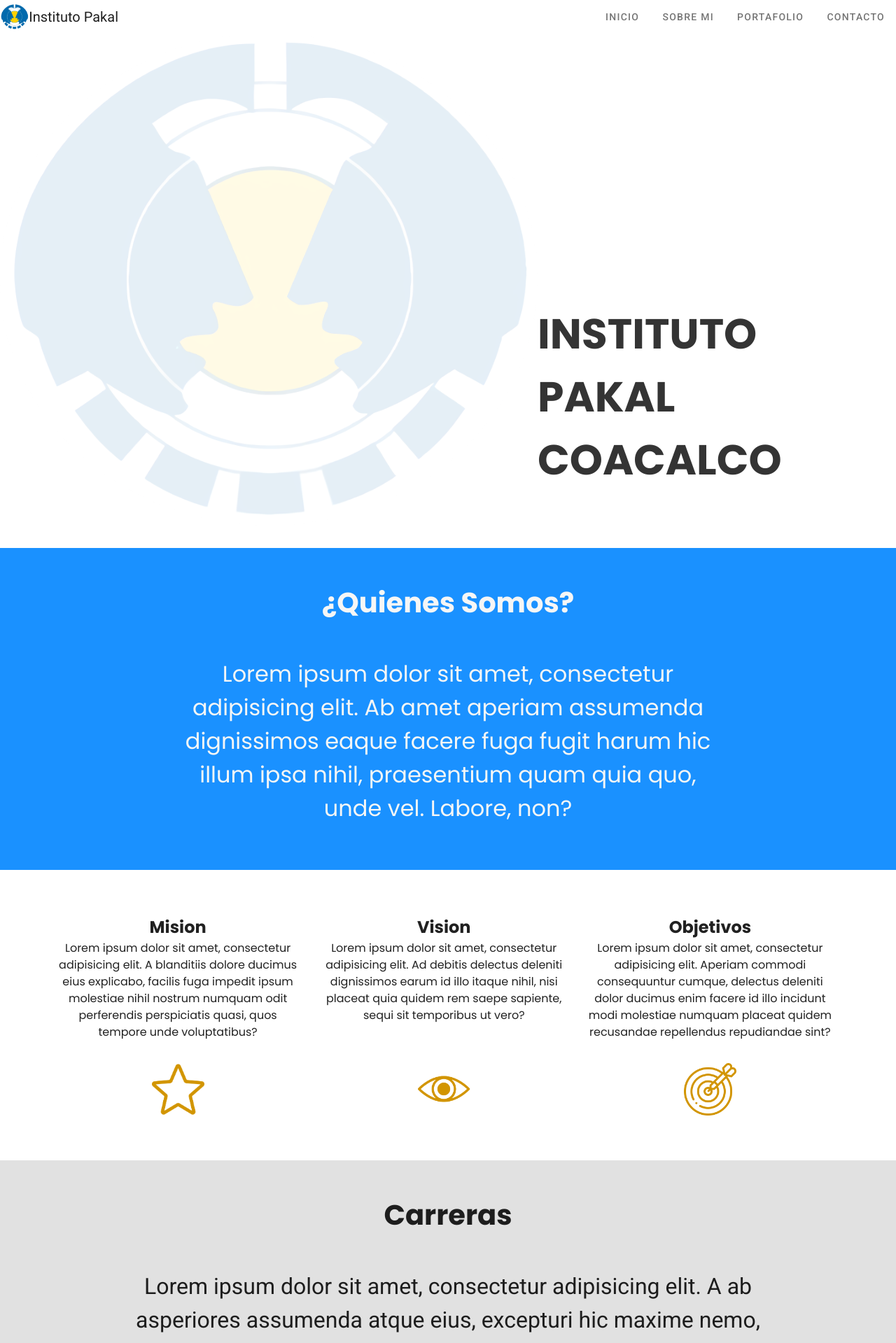
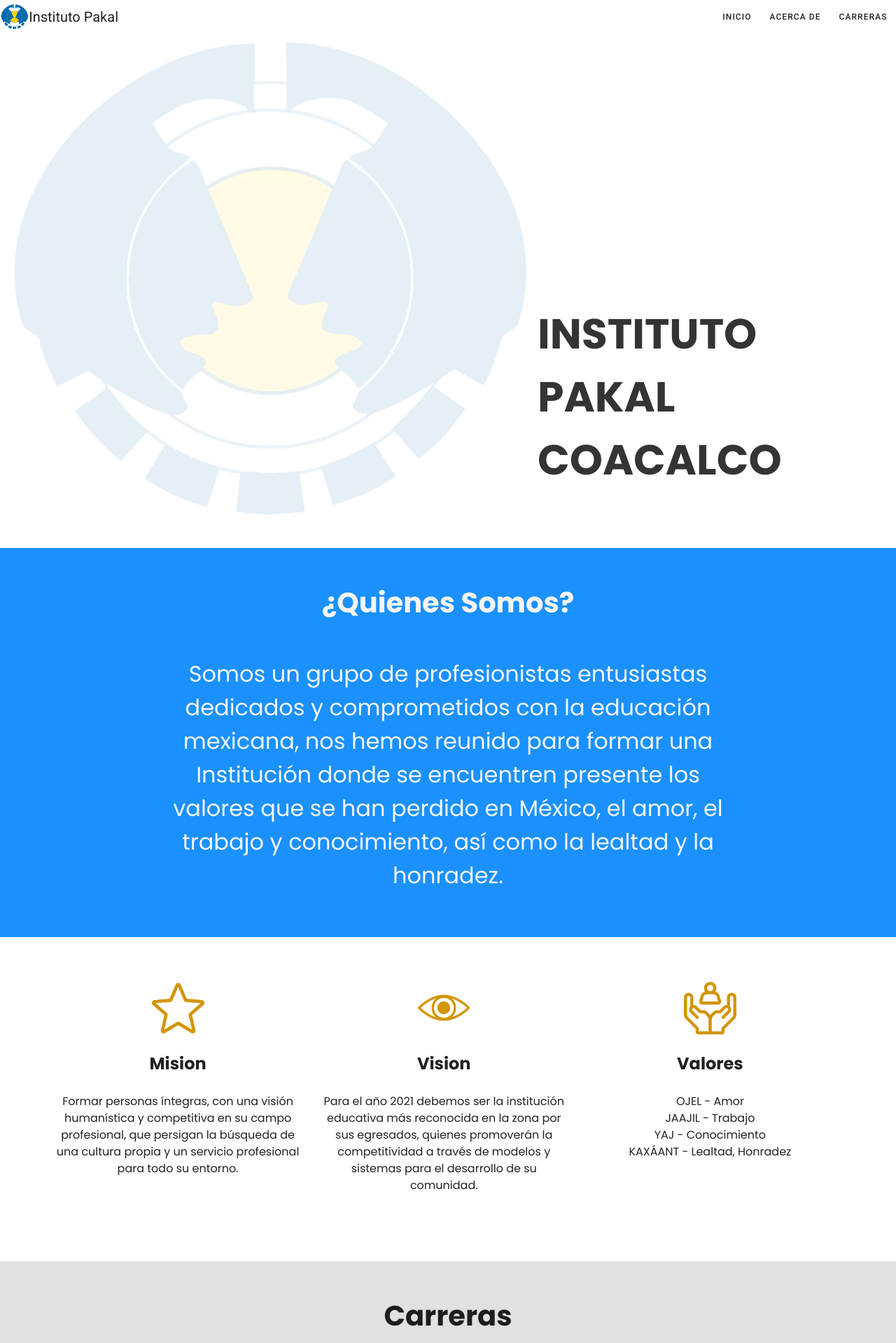
Before and after one commit to Damian9C/pakal, a Vue app: page /#/ in a window 1280 px wide. Shown: the top 1919 px of the page at 70% size. Built offline with nearby package versions, Linux system fonts and the light colour scheme.

Commit message:
terminados detalles de vistas, asi como inclusion de algunos textos oficiales

```diff
--- a/src/components/home/about.vue
+++ b/src/components/home/about.vue
@@ -3,36 +3,39 @@
     <div class="aboutMain" id="aboutUs">
       <p class="aboutMain--title Poppins--Bold">¿Quienes Somos?</p>
       <p class="aboutMain--content Poppins">
-        Lorem ipsum dolor sit amet, consectetur adipisicing elit. Ab amet aperiam assumenda dignissimos eaque facere fuga fugit harum hic illum ipsa nihil, praesentium quam quia quo, unde vel. Labore, non?
+        Somos un grupo de profesionistas entusiastas dedicados y comprometidos con la educación mexicana, nos hemos reunido para formar una Institución donde se encuentren presente los valores que se han perdido en México, el amor, el trabajo y conocimiento, así como la lealtad y la honradez.
       </p>
     </div>
 
     <div class="aboutDetails Poppins">
       <div class="aboutDetails__mission">
-        <h2 class="Poppins--Bold">Mision</h2>
+        <img src="../../static/star.png" class="aboutDetails--img"/><br/>
+        <h2 class="Poppins--Bold">Mision</h2><br/>
         <p class="aboutDetails--content">
-          Lorem ipsum dolor sit amet, consectetur adipisicing elit. A blanditiis dolore ducimus eius explicabo, facilis fuga impedit ipsum molestiae nihil nostrum numquam odit perferendis perspiciatis quasi, quos tempore unde voluptatibus?
+          Formar personas íntegras, con una visión humanística y competitiva en su campo profesional, que persigan la búsqueda de una cultura propia y un servicio profesional para todo su entorno.
         </p>
       </div>
 
       <div class="aboutDetails__view">
-        <h2 class="Poppins--Bold">Vision</h2>
+        <img src="../../static/eye.png" class="aboutDetails--img"/><br/>
+        <h2 class="Poppins--Bold">Vision</h2><br/>
         <p class="aboutDetails--content">
-          Lorem ipsum dolor sit amet, consectetur adipisicing elit. Ad debitis delectus deleniti dignissimos earum id illo itaque nihil, nisi placeat quia quidem rem saepe sapiente, sequi sit temporibus ut vero?
+          Para el año 2021 debemos ser la institución educativa más reconocida en la zona por sus egresados, quienes promoverán la competitividad a través de modelos y sistemas para el desarrollo de su comunidad.
         </p>
       </div>
 
       <div class="aboutDetails__objective">
-        <h2 class="Poppins--Bold">Objetivos</h2>
+        <img src="../../static/img.png" class="aboutDetails--img"/><br/>
+        <h2 class="Poppins--Bold">Valores</h2><br/>
         <p class="aboutDetails--content">
-          Lorem ipsum dolor sit amet, consectetur adipisicing elit. Aperiam commodi consequuntur cumque, delectus deleniti dolor ducimus enim facere id illo incidunt modi molestiae numquam placeat quidem recusandae repellendus repudiandae sint?
+          OJEL - Amor<br/>
+          JAAJIL - Trabajo<br/>
+          YAJ - Conocimiento<br/>
+          KAXÁANT - Lealtad, Honradez
         </p>
       </div>
-      <img src="../../static/star.png" class="aboutDetails--img"/>
 
-      <img src="../../static/eye.png" class="aboutDetails--img"/>
 
-      <img src="../../static/img.png" class="aboutDetails--img"/>
     </div>
   </div>
 </template>
@@ -85,6 +88,12 @@
   }
 }
 
+@media screen and (max-width: 700px){
+  .aboutDetails{
+    grid-template-columns: 100%;
+  }
+}
+
 @media screen and (max-width: 500px){
   .aboutMain--title{
     font-size: 2rem;
--- a/src/components/home/bannerHome.vue
+++ b/src/components/home/bannerHome.vue
@@ -1,13 +1,10 @@
 <template>
-  <div>
+  <div class="bannerHome">
     <v-navigation-drawer v-model="isActive" temporary app>
       <v-list-item class="mt-2">
         <div class="d-flex flex-column">
           <span class="app-logo-title">
-            Christopher Gerardy
-          </span>
-          <span class="app-bar-subhead">
-            Desarrollador web
+            Instituto Pakal Coacalco
           </span>
         </div>
       </v-list-item>
@@ -25,7 +22,7 @@
       </v-list>
     </v-navigation-drawer>
 
-    <v-app-bar elevation="0" class="app-bar-style" color="white" dense app>
+    <v-app-bar elevation="0" fixed class="app-bar-style" color="white" dense app>
       <img src="../../../public/logoSfn.png" height="80%"/>
       <v-app-bar-title>
         Instituto Pakal
@@ -35,8 +32,8 @@
       <div class="d-none d-md-flex">
         <v-btn
             v-for="(item, j) of menuLinks" :key="j"
-            class="menu-links"
-            plain
+            text
+            small
             :ripple="false"
             @click="scrollToSection(item.route)"
         >
@@ -47,7 +44,7 @@
       <div class="d-flex d-md-none">
         <v-btn icon @click="openDrawer">
           <v-icon>
-            menu
+            mdi-menu
           </v-icon>
         </v-btn>
       </div>
@@ -63,20 +60,16 @@
     menuLinks: [
       {
         title: 'Inicio',
-        route: 'inicio',
+        route: 'mainBanner',
       },
       {
-        title: 'Sobre mi',
-        route: 'sobre_mi',
+        title: 'Acerca de',
+        route: 'aboutUs',
       },
       {
-        title: 'Portafolio',
-        route: 'portafolio',
+        title: 'Carreras',
+        route: 'career',
       },
-      {
-        title: 'Contacto',
-        route: 'contacto',
-      }
     ]
   }),
   methods: {
@@ -95,6 +88,9 @@
 </script>
 
 <style scoped>
+.bannerHome{
+}
+
 .app-bar-content {
   display: flex;
   width: 100%;
```
Also changed, not shown: src/static/img.png.
